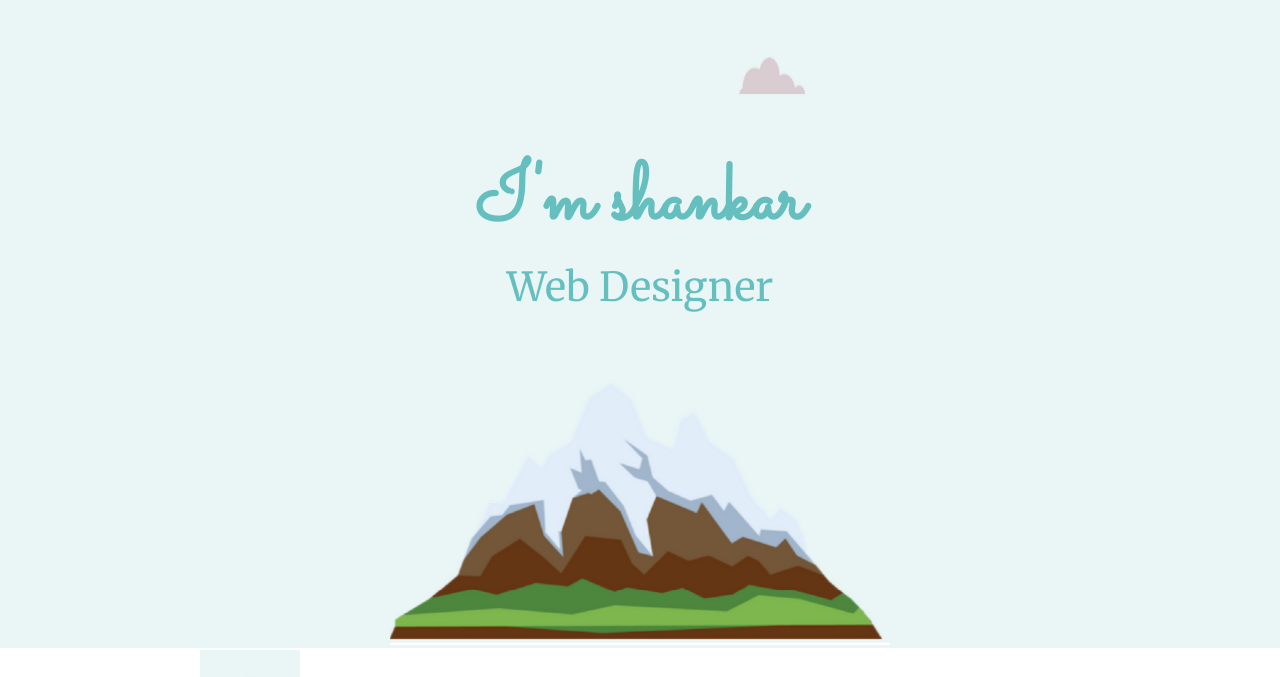
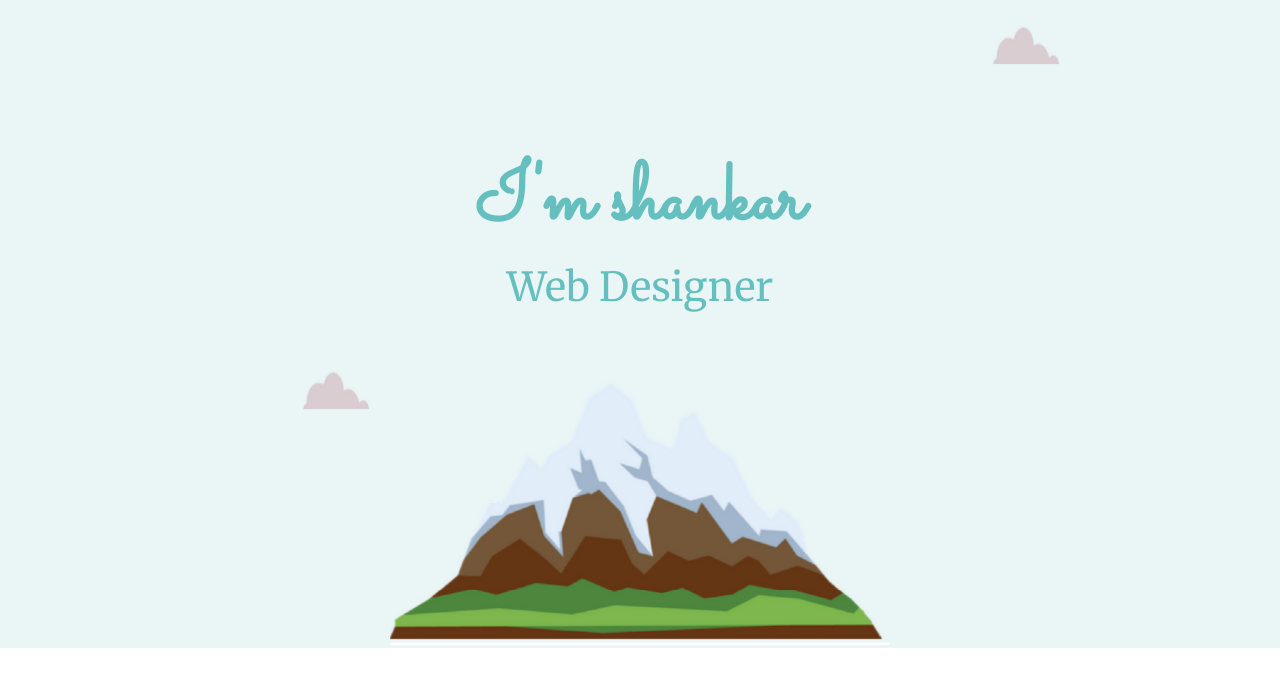
Before and after one commit to sjha178/resume_css, a plain HTML site: page index.html in a window 1280 px wide. Shown: the top 677 px of the page. Drawn offline with Linux system fonts and the light colour scheme.

Commit message:
Update styles.css

```diff
--- a/styles.css
+++ b/styles.css
@@ -65,16 +65,15 @@ h3{
   padding: 20px;
 }
 .bottommemory{
-  position: absolute;
-  bottom: 50px;
-  left: 200px;
+ position: absolute;
+  right: 70%;
 }
 
 
 .topmemory{
   position:relative;
-  top:30px;
-  left:130px;
+  top: 10%;
+  left: 30%;
 
 }
 .bottom_para{
```
